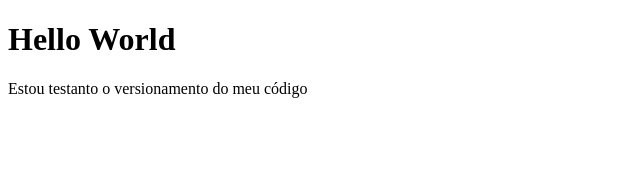
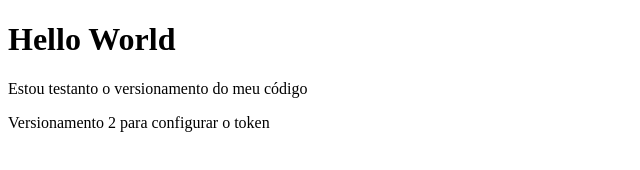
Before and after one commit to barbosagio/teste-versionamento, a plain HTML site: page index.html in a window 1280 px wide. Shown: the whole page, without its empty margins (0-640 px from the left). Drawn offline with Linux system fonts and the light colour scheme.

Commit message:
Alteração para configurar o token

```diff
--- a/index.html
+++ b/index.html
@@ -8,5 +8,6 @@
 <body>
     <h1>Hello World</h1>
     <p>Estou testanto o versionamento do meu código</p>
+    <p>Versionamento 2 para configurar o token</p>
 </body>
 </html>
```
